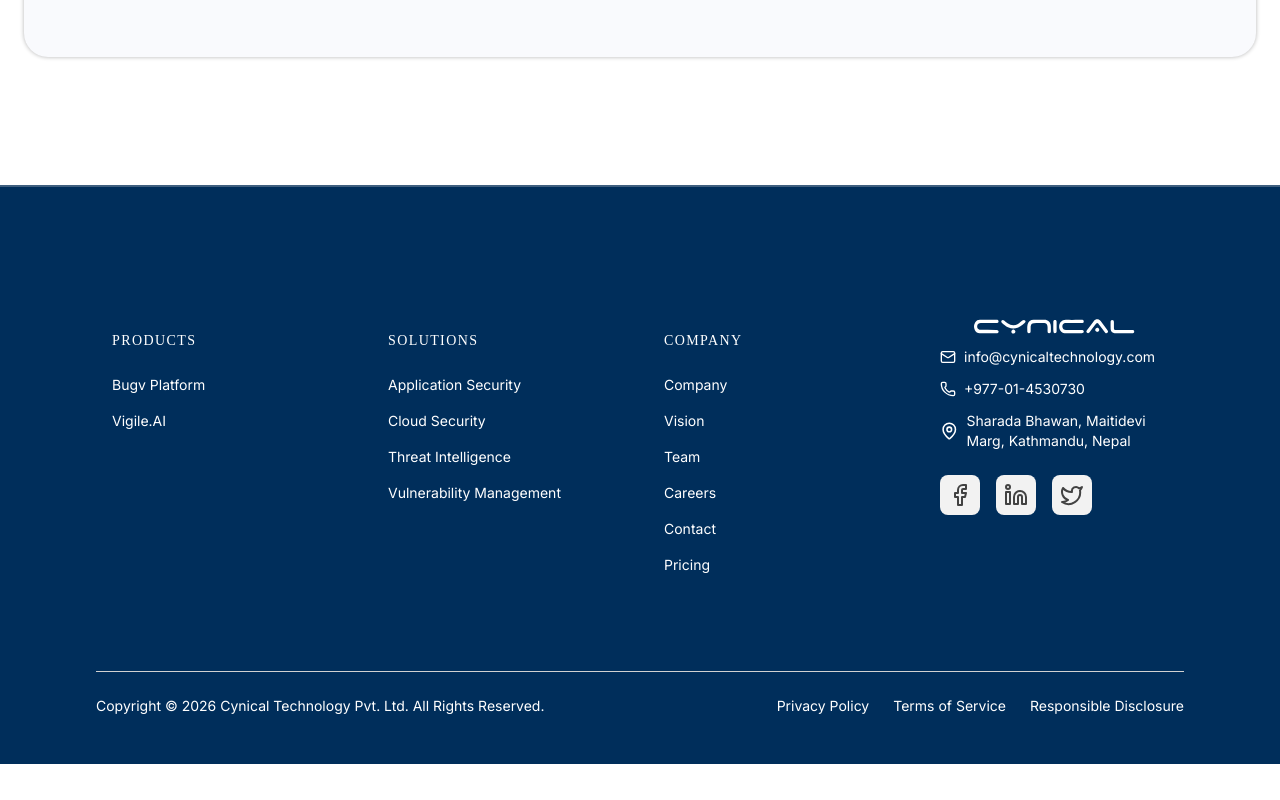
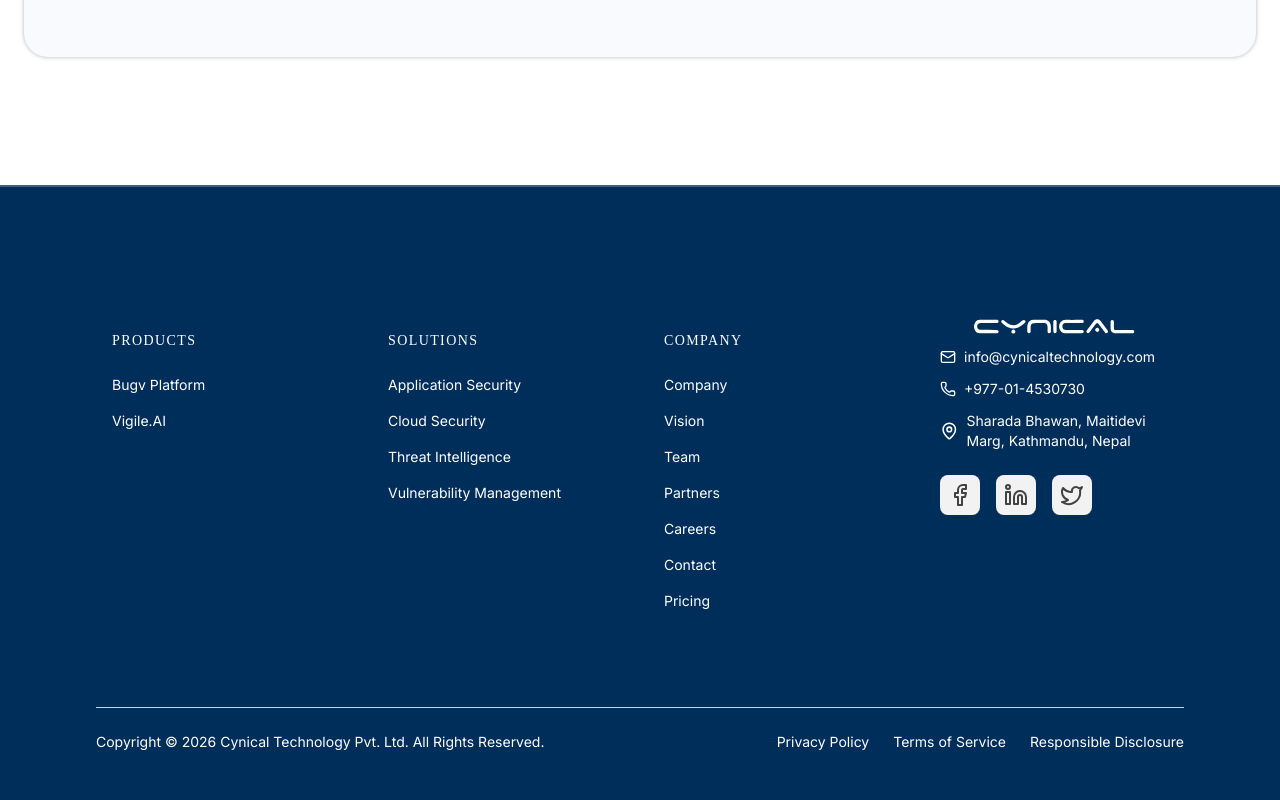
Before and after one commit to JivanKadel/cynicalsite, a Next.js app: page / in a window 1280 px wide. Shown: the part 6357-7157 px from the top of the page. Before the commit the page ends 7121 px from the top, so only its background shows below. Built offline with nearby package versions, Linux system fonts and the light colour scheme; what @bprogress/next would draw is missing.

Commit message:
fix(navbar and footer)

```diff
--- a/components/home/Footer.tsx
+++ b/components/home/Footer.tsx
@@ -35,6 +35,7 @@
       { label: "Company", href: "/company" },
       { label: "Vision", href: "/vision" },
       { label: "Team", href: "/company#our-team" },
+      { label: "Partners", href: "/company/partners" },
       { label: "Careers", href: "/career" },
       { label: "Contact", href: "/contact" },
       { label: "Pricing", href: "/pricing" },
--- a/components/layout/NavBar.tsx
+++ b/components/layout/NavBar.tsx
@@ -56,12 +56,12 @@
         "Protect your organization from leaked credentials & breaches",
       href: "/products/vigile",
     },
-    {
-      icon: Infinity,
-      label: "Falcon",
-      description: "Continuous security and Uptime Monitoring",
-      href: "https://webmonitoring.doit.gov.np/dashboard",
-    },
+    // {
+    //   icon: Infinity,
+    //   label: "Falcon",
+    //   description: "Continuous security and Uptime Monitoring",
+    //   href: "https://webmonitoring.doit.gov.np/dashboard",
+    // },
   ];
 
   const solutions = [
```
Also changed, not shown: 1 other file (tests, documents, lock files or other folders).
